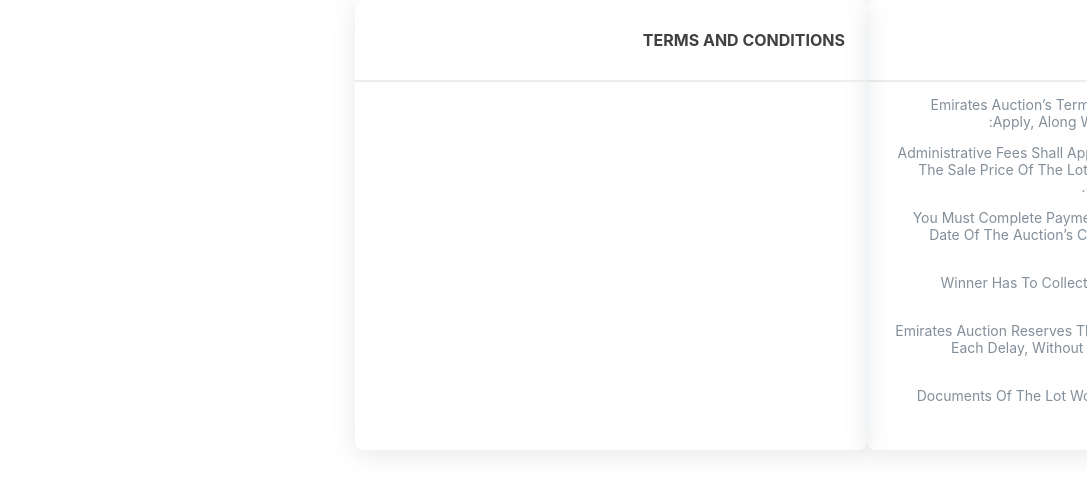
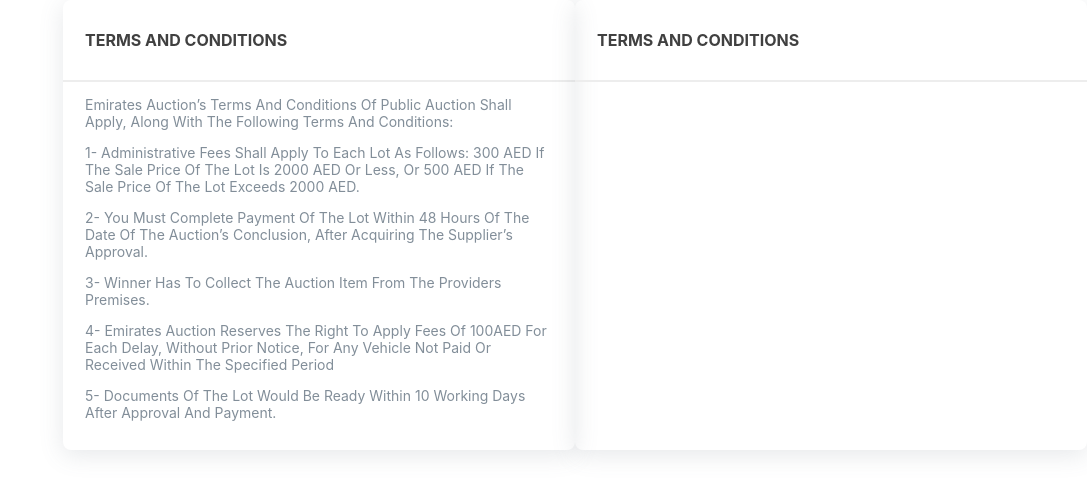
Before and after one commit to Abdoulrhman/EA-UI, a Next.js app: page /AuctionDetails in a window 1280 px wide. Shown: the top 494 px of the page, without its empty margins (193-1280 px from the left). Built offline with nearby package versions, Linux system fonts and the light colour scheme.

Commit message:
remove dir from css rtl

```diff
--- a/styles/globals.css
+++ b/styles/globals.css
@@ -4,7 +4,6 @@
   margin: 0;
   font-family: -apple-system, BlinkMacSystemFont, Segoe UI, Roboto, Oxygen,
     Ubuntu, Cantarell, Fira Sans, Droid Sans, Helvetica Neue, sans-serif;
-  direction: rtl;
 }
 
 a {
```
